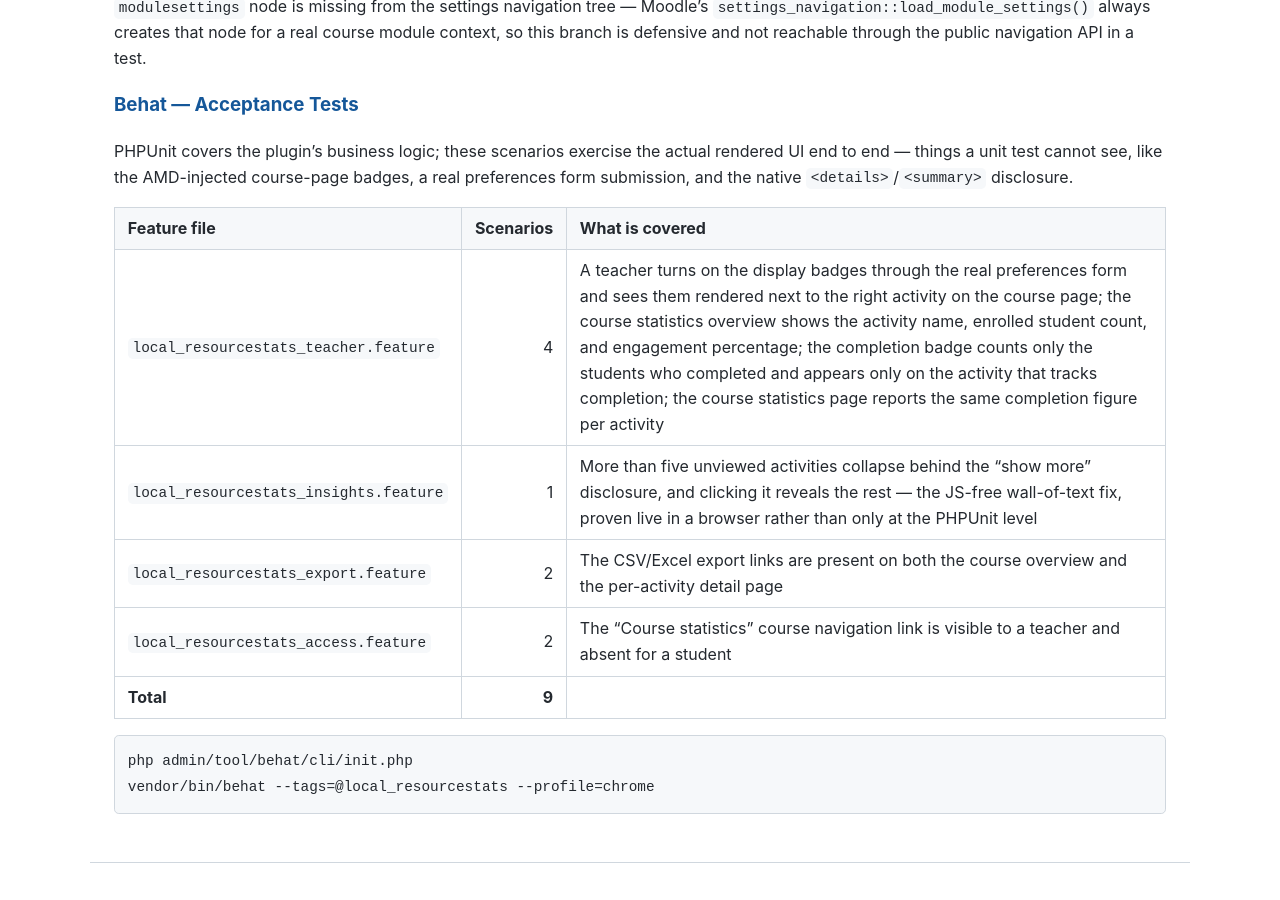
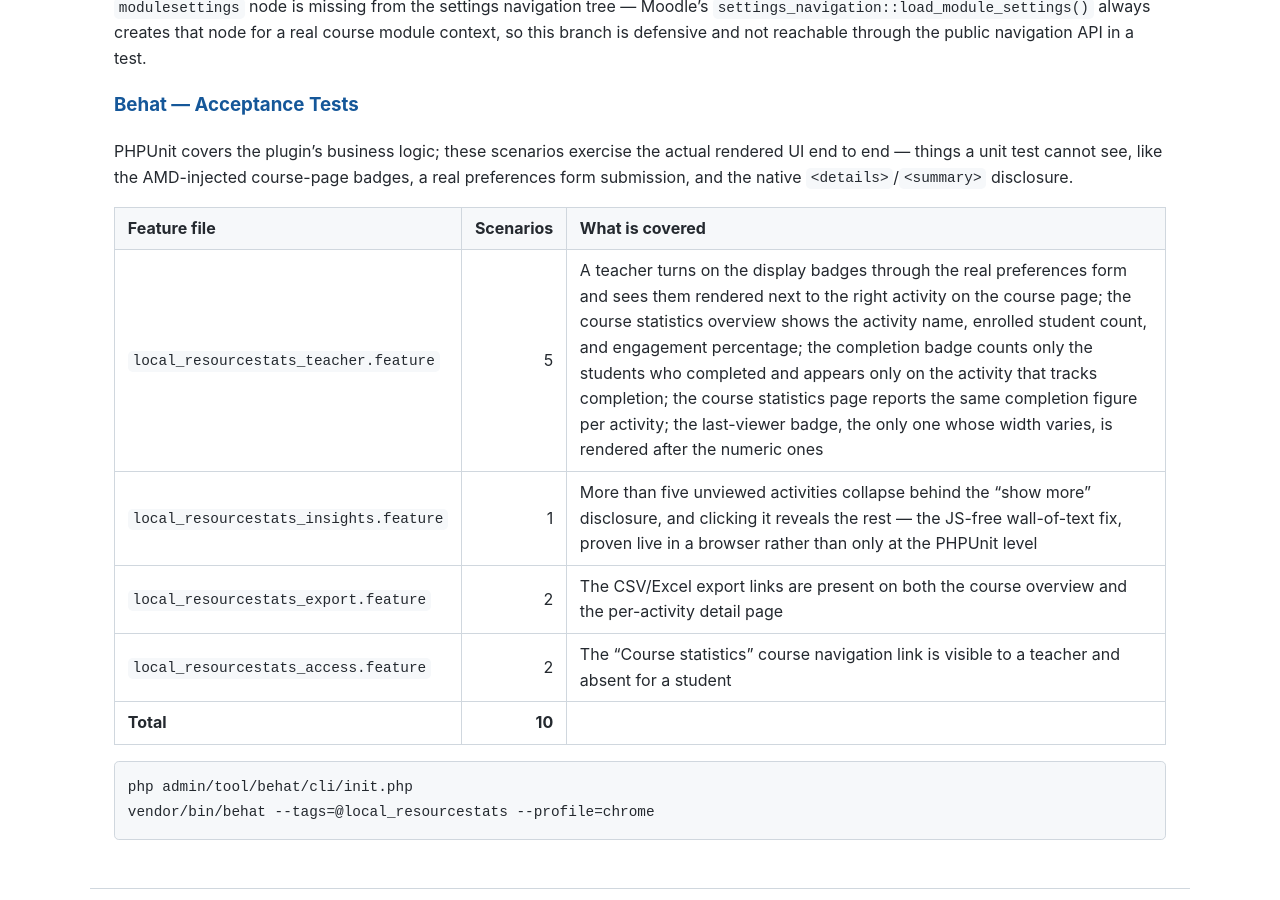
Before and after one commit to jeanlucio/moodle-local_resourcestats, a Jekyll site: the page built from docs/en/testing.md, in a window 1280 px wide and 900 px high, scrolled down 5703 px. Built offline with Jekyll 4.4.1, drawn with Linux system fonts in a browser that asks for light colours; our own code applies the rules of GitHub Pages for plain Markdown files; some of the changed text lies outside the part shown.

Commit message:
pin the badge order with an acceptance test
The order the badges render in is now a deliberate choice rather than the order
they happened to be added in, so it is worth a test: the scenario asserts the
last badge in the row is the viewer's name, which is what breaks if a later
edit inserts a badge after it.

Test counts in the documentation were also behind: they still quoted the
figures from before the last few test files grew.

````diff
--- a/docs/en/testing.md
+++ b/docs/en/testing.md
@@ -1,6 +1,6 @@
 # 🧪 Automated Tests
 
-Resource Stats ships with **141 PHPUnit test cases** and a **9-scenario Behat suite**, run on every CI push across the full matrix (Moodle 4.5 → 5.x, PostgreSQL & MariaDB).
+Resource Stats ships with **141 PHPUnit test cases** and a **10-scenario Behat suite**, run on every CI push across the full matrix (Moodle 4.5 → 5.x, PostgreSQL & MariaDB).
 
 ### PHPUnit — Unit & Integration Tests
 
@@ -66,11 +66,11 @@ preferences form submission, and the native `<details>`/`<summary>` disclosure.
 
 | Feature file | Scenarios | What is covered |
 |---------------|----------:|----------------|
-| `local_resourcestats_teacher.feature` | 4 | A teacher turns on the display badges through the real preferences form and sees them rendered next to the right activity on the course page; the course statistics overview shows the activity name, enrolled student count, and engagement percentage; the completion badge counts only the students who completed and appears only on the activity that tracks completion; the course statistics page reports the same completion figure per activity |
+| `local_resourcestats_teacher.feature` | 5 | A teacher turns on the display badges through the real preferences form and sees them rendered next to the right activity on the course page; the course statistics overview shows the activity name, enrolled student count, and engagement percentage; the completion badge counts only the students who completed and appears only on the activity that tracks completion; the course statistics page reports the same completion figure per activity; the last-viewer badge, the only one whose width varies, is rendered after the numeric ones |
 | `local_resourcestats_insights.feature` | 1 | More than five unviewed activities collapse behind the "show more" disclosure, and clicking it reveals the rest — the JS-free wall-of-text fix, proven live in a browser rather than only at the PHPUnit level |
 | `local_resourcestats_export.feature` | 2 | The CSV/Excel export links are present on both the course overview and the per-activity detail page |
 | `local_resourcestats_access.feature` | 2 | The "Course statistics" course navigation link is visible to a teacher and absent for a student |
-| **Total** | **9** | |
+| **Total** | **10** | |
 
 ```bash
 php admin/tool/behat/cli/init.php
````
Also changed, not shown: docs/en/testing-summary.md (+3 -3 lines), docs/pt/testing-summary.md (+3 -3 lines), docs/pt/testing.md (+3 -3 lines), README.md, 1 other file.
